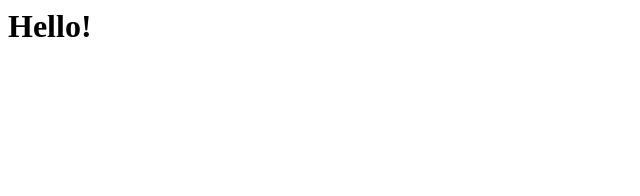
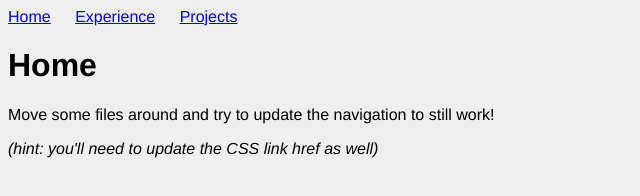
Before and after one commit to samyakjain11/website, a plain HTML site: page index.html in a window 1280 px wide. Shown: the whole page, without its empty margins (0-640 px from the left). Drawn offline with Linux system fonts and the light colour scheme.

Commit message:
adding webpages'

```diff
--- /dev/null
+++ b/css/style.css
@@ -0,0 +1,15 @@
+body {
+    background: #eee;
+    font-family: Helvetica Neue, Helvetica, Arial, sans-serif;
+  }
+
+  ul {
+    list-style-type: none;
+    margin: 0;
+    padding: 0;
+  }
+
+  li {
+    display: inline-block;
+    margin-right: 20px;
+  }
--- a/index.html
+++ b/index.html
@@ -1 +1,27 @@
-<h1>Hello!</h1>
+<!doctype html>
+
+<html>
+  <head>
+    <link rel="stylesheet" href="css/style.css">
+  </head>
+
+  <body>
+    <header>
+      <nav>
+        <ul>
+          <li><a href="index.html">Home</a></li>
+          <li><a href="pages/experience.html">Experience</a></li>
+          <li><a href="pages/projects.html">Projects</a></li>
+            </ul>
+      </nav>
+    </header>
+    <h1>Home</h1>
+
+    <p>
+      Move some files around and try to update the navigation to still work!
+    </p>
+    <p>
+      <em>(hint: you'll need to update the CSS link href as well)</em>
+    </p>
+  </body>
+</html>
```
Also changed, not shown: pages/experience.html (added, +20 -0 lines), pages/projects.html (added, +20 -0 lines).
